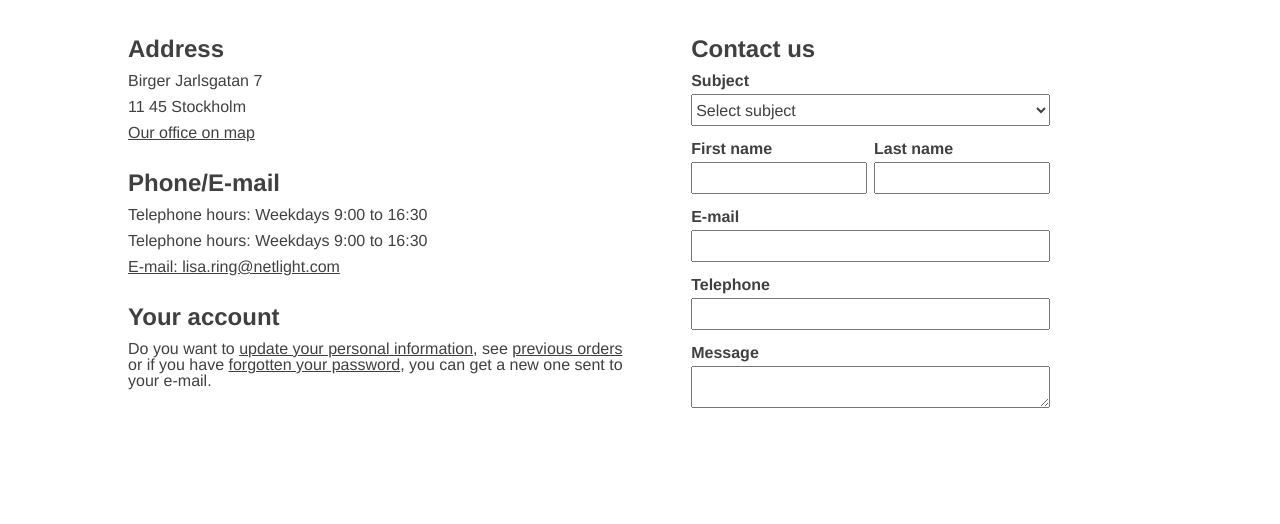
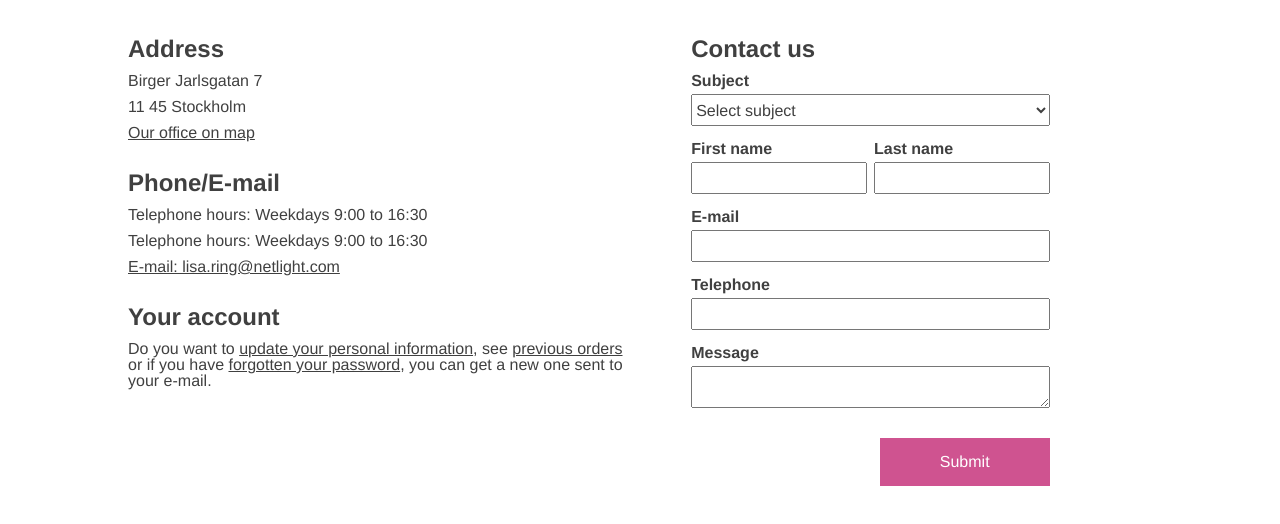
Before and after one commit to Ringen/accessibility, a website: page app/views/contact.html in a window 1280 px wide. Shown: the part 218-742 px from the top of the page. Drawn offline with nearby package versions, Linux system fonts and the light colour scheme.

Commit message:
Added send button to contact form.

```diff
--- a/app/views/contact.html
+++ b/app/views/contact.html
@@ -89,6 +89,8 @@
 
 					<label for="a11y_contact-form__message" class="a11y_contact-form__label">Message</label>
 					<textarea id="a11y_contact-form__message" class="a11y_contact-form__text-area" name="message" required></textarea>
+
+					<input type="submit" class="a11y_button a11y_contact-form__button"></input>
 				</form>
 			</div>
 		</div>
--- a/src/stylesheets/features/_contact-form.scss
+++ b/src/stylesheets/features/_contact-form.scss
@@ -47,3 +47,7 @@
 .a11y_contact-form__text-area {
 	@extend %a11y_contact-form__input-element;
 }
+
+.a11y_contact-form__button {
+	float: right;
+}
```
Also changed, not shown: app/views/product.html (+1 -1 lines), src/stylesheets/css/style.css, 1 other file.
